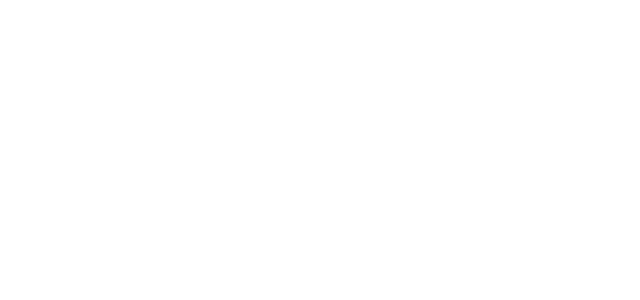
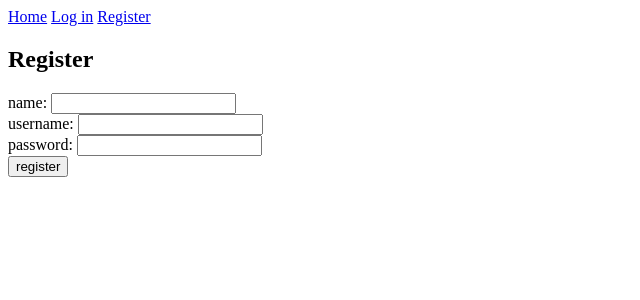
Before and after one commit to TagLin3/workout-app-frontend, a React (Vite) app: page /register in a window 1280 px wide. Before the commit this address had no page. Shown: the top 300 px of the page, without its empty margins (0-640 px from the left). Built offline with nearby package versions, Linux system fonts and the light colour scheme.

Commit message:
implemented registration functionality

```diff
--- a/src/components/Nav.jsx
+++ b/src/components/Nav.jsx
@@ -1,16 +1,22 @@
 import { Link } from "react-router-dom";
 
-const Nav = ({ unfinishedWorkout }) => (
+const Nav = ({ unfinishedWorkout, loggedUser }) => (
   <nav>
-    <Link to="/">home</Link>
+    <Link to="/">Home</Link>
+    {loggedUser && (
+      <>
         {" "}
         <Link to="/routines">Workout routines</Link>
         {" "}
         <Link to="/exercise_library">Exercise library</Link>
         {" "}
         <Link to="/past_workouts">Past workouts</Link>
+      </>
+    )}
     {" "}
     <Link to="/login">Log in</Link>
+    {" "}
+    <Link to="/register">Register</Link>
     {" "}
     {unfinishedWorkout && (
       <Link to={`/routines/${unfinishedWorkout.routine.id}/new_workout`}>
--- a/src/main.jsx
+++ b/src/main.jsx
@@ -9,6 +9,7 @@
 import ExerciseLibrary from "./routes/ExerciseLibrary";
 import Home from "./routes/Home";
 import ErrorPage from "./routes/ErrorPage";
+import Register from "./routes/Register";
 
 import SingleRoutine from "./routes/SingleRoutine";
 import PastWorkouts from "./routes/PastWorkouts";
@@ -80,6 +81,10 @@
         path: "/login",
         element: <Login />,
       },
+      {
+        path: "/register",
+        element: <Register />,
+      },
     ],
     loader: () => {
       const loggedUserInStorage = JSON.parse(window.localStorage.getItem("workoutAppLoggedUser"));
--- a/src/routes/Home.jsx
+++ b/src/routes/Home.jsx
@@ -2,7 +2,7 @@
 const Home = () => (
   <div>
     <h1>Application for planning workouts and logging them</h1>
-    <div>This is the (unfinished) homepage. Click &quot;workout routines&quot; at the top to access created workouts or &quot;exercise library&quot; to view exercises and add new custom exercises</div>
+    <div>This is the (unfinished) homepage. Click &quot;login&quot; at the top to login or &quot;register&quot; if you aren&apos;t registered yet</div>
   </div>
 );
 
--- /dev/null
+++ b/src/routes/Register.jsx
@@ -0,0 +1,50 @@
+import axios from "axios";
+import { useContext } from "react";
+import { useNavigate } from "react-router-dom";
+import loginService from "../services/loginService";
+import userService from "../services/userService";
+import { LoggedUserContext } from "./Root";
+
+const Register = () => {
+  const { setLoggedUser } = useContext(LoggedUserContext);
+  const navigate = useNavigate();
+  const onSubmit = async (event) => {
+    event.preventDefault();
+    await userService.addUser({
+      name: event.target.name.value,
+      username: event.target.username.value,
+      password: event.target.password.value,
+    });
+    await loginService.login(event.target.username.value, event.target.password.value);
+    const loggedUser = await loginService.login(
+      event.target.username.value,
+      event.target.password.value,
+    );
+    axios.defaults.headers.common.Authorization = `Bearer ${loggedUser.token}`;
+    setLoggedUser(loggedUser);
+    window.localStorage.setItem("workoutAppLoggedUser", JSON.stringify(loggedUser));
+    navigate("/");
+  };
+  return (
+    <div>
+      <h2>Register</h2>
+      <form onSubmit={onSubmit}>
+        name:
+        {" "}
+        <input type="text" name="name" />
+        <br />
+        username:
+        {" "}
+        <input type="text" name="username" />
+        <br />
+        password:
+        {" "}
+        <input type="password" name="password" />
+        <br />
+        <button type="submit">register</button>
+      </form>
+    </div>
+  );
+};
+
+export default Register;
--- a/src/routes/Root.jsx
+++ b/src/routes/Root.jsx
@@ -54,7 +54,7 @@
       <LoggedUserContext.Provider value={loggedUserObj}>
         <NotificationContext.Provider value={notificationArray}>
           <div>
-            <Nav unfinishedWorkout={unfinishedWorkout} />
+            <Nav unfinishedWorkout={unfinishedWorkout} loggedUser={loggedUser} />
             {loggedUser && (
               <p>
                 logged in as
--- /dev/null
+++ b/src/services/userService.js
@@ -0,0 +1,15 @@
+import axios from "axios";
+
+const baseUrl = "http://localhost:3001/api/users";
+
+const getAll = async () => {
+  const response = await axios.get(baseUrl);
+  return response.data;
+};
+
+const addUser = async (user) => {
+  const response = await axios.post(baseUrl, user);
+  return response.data;
+};
+
+export default { getAll, addUser };
```
Also changed, not shown: 1 other file (tests, documents, lock files or other folders). Lines whose indentation alone changed are shown as unchanged.
